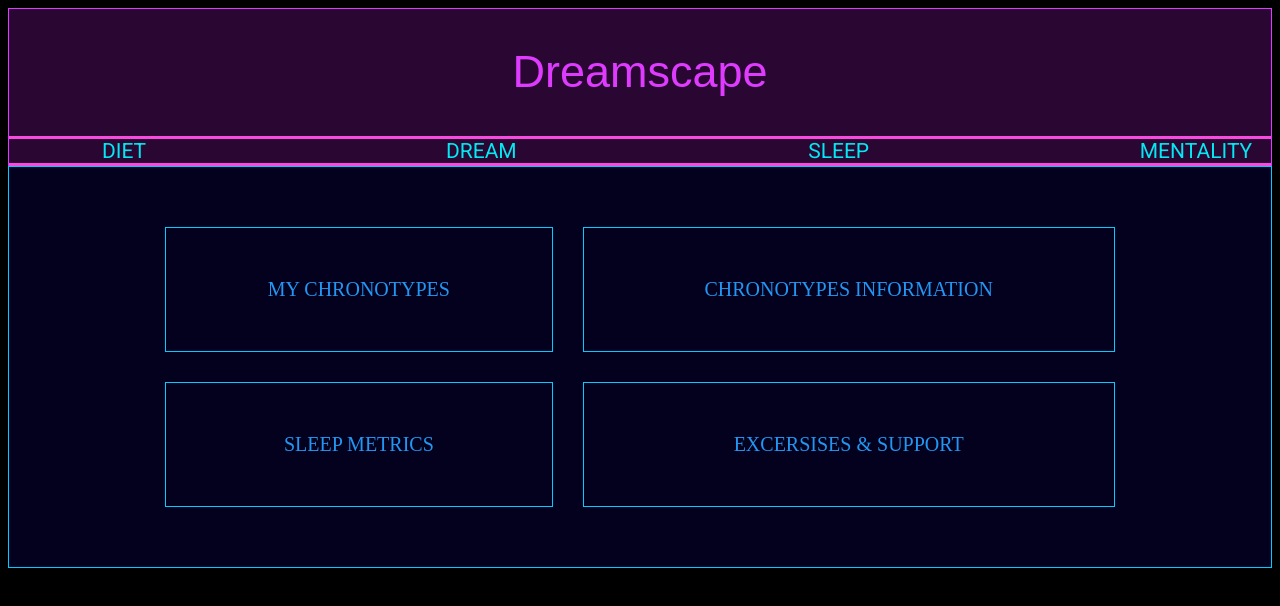
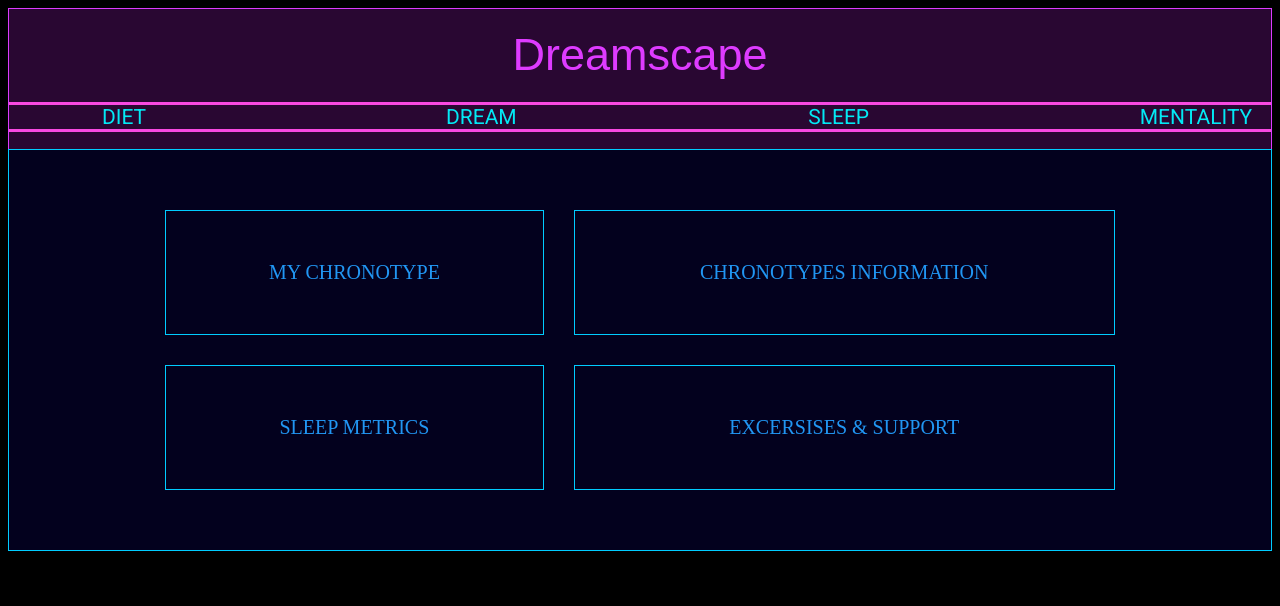
Before and after one commit to alwrence9/dreamscape, a React (Create React App) app in the folder client/: page / in a window 1280 px wide. Both pictures are taken after a click on the item "SLEEP". Shown: the top 606 px of the page. Built offline with nearby package versions, Linux system fonts and the light colour scheme; no server answers; a web font is replaced by a local one.

Commit message:
Fix the hovering of the title

```diff
--- a/client/src/components/Navigation.js
+++ b/client/src/components/Navigation.js
@@ -155,8 +155,8 @@ function Navigation() {
     <div>
       <header>
         <nav>
-          <h1 id="title" onClick={() => { setDefaultComponent(); } }>
-            Dreamscape
+          <h1 onClick={() => { setDefaultComponent(); } }>
+            <span id="title">Dreamscape</span>
           </h1>
           <ul className="navigation">
             {token &&
--- a/client/src/components/Sleep.js
+++ b/client/src/components/Sleep.js
@@ -10,7 +10,7 @@ function Sleep({handleQuiz, handleMetrics, handleSupport, handleInfo}) {
         <table className="sleep-table">
           <tbody>
           <tr>
-            <td onClick={() => handleQuiz(true)}>My Chronotypes</td>
+            <td onClick={() => handleQuiz(true)}>My Chronotype</td>
             <td onClick={() => handleInfo(true)}>Chronotypes Information</td>
           </tr>
           <tr>
--- a/client/src/components/sleepComponents/Quiz.js
+++ b/client/src/components/sleepComponents/Quiz.js
@@ -37,6 +37,7 @@ function Quiz() {
             <input type="radio" name="q3" value="evening" /> Evening
           </label>
 
+          <br />
           <br />
 
           <label>
```
